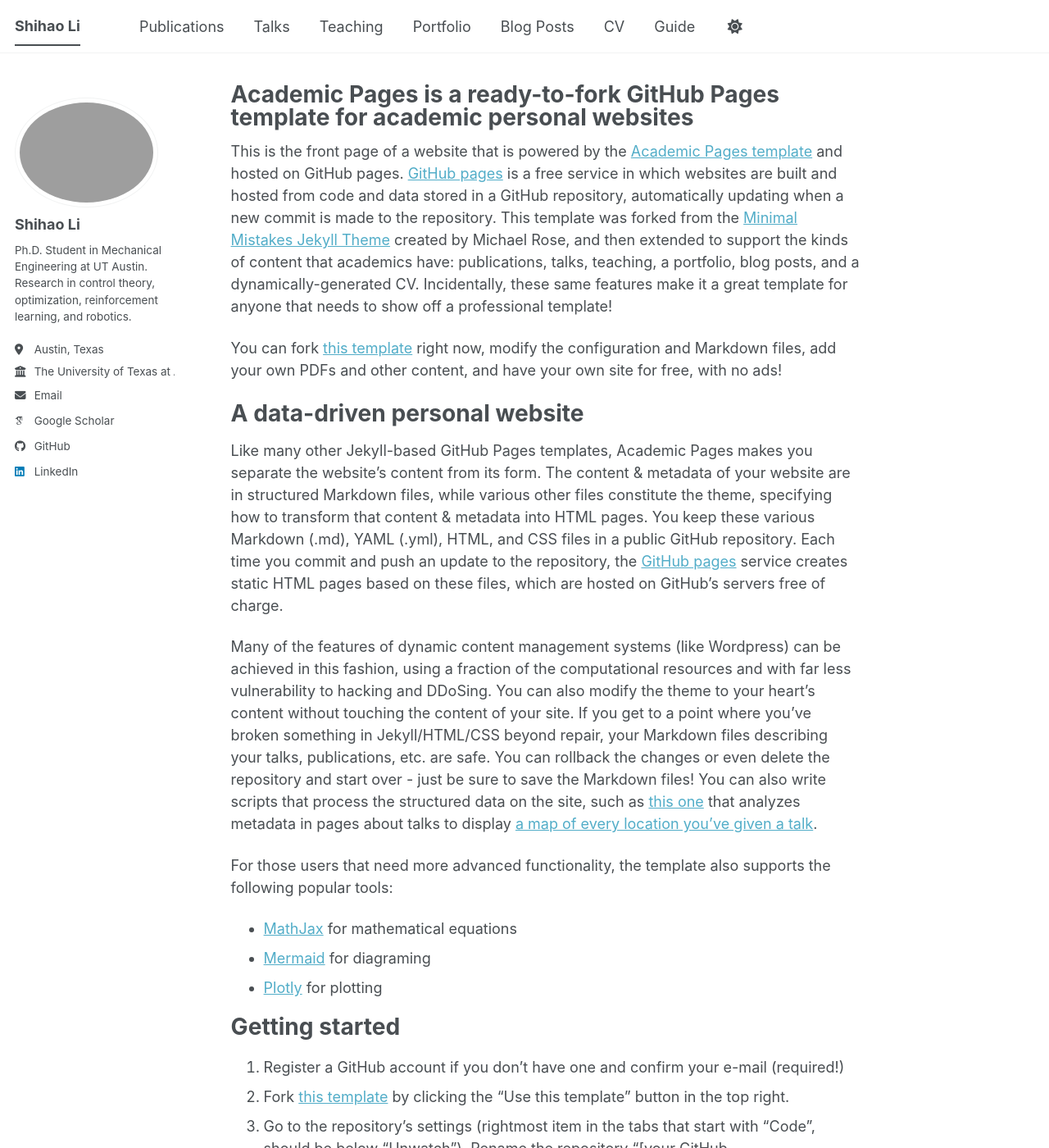
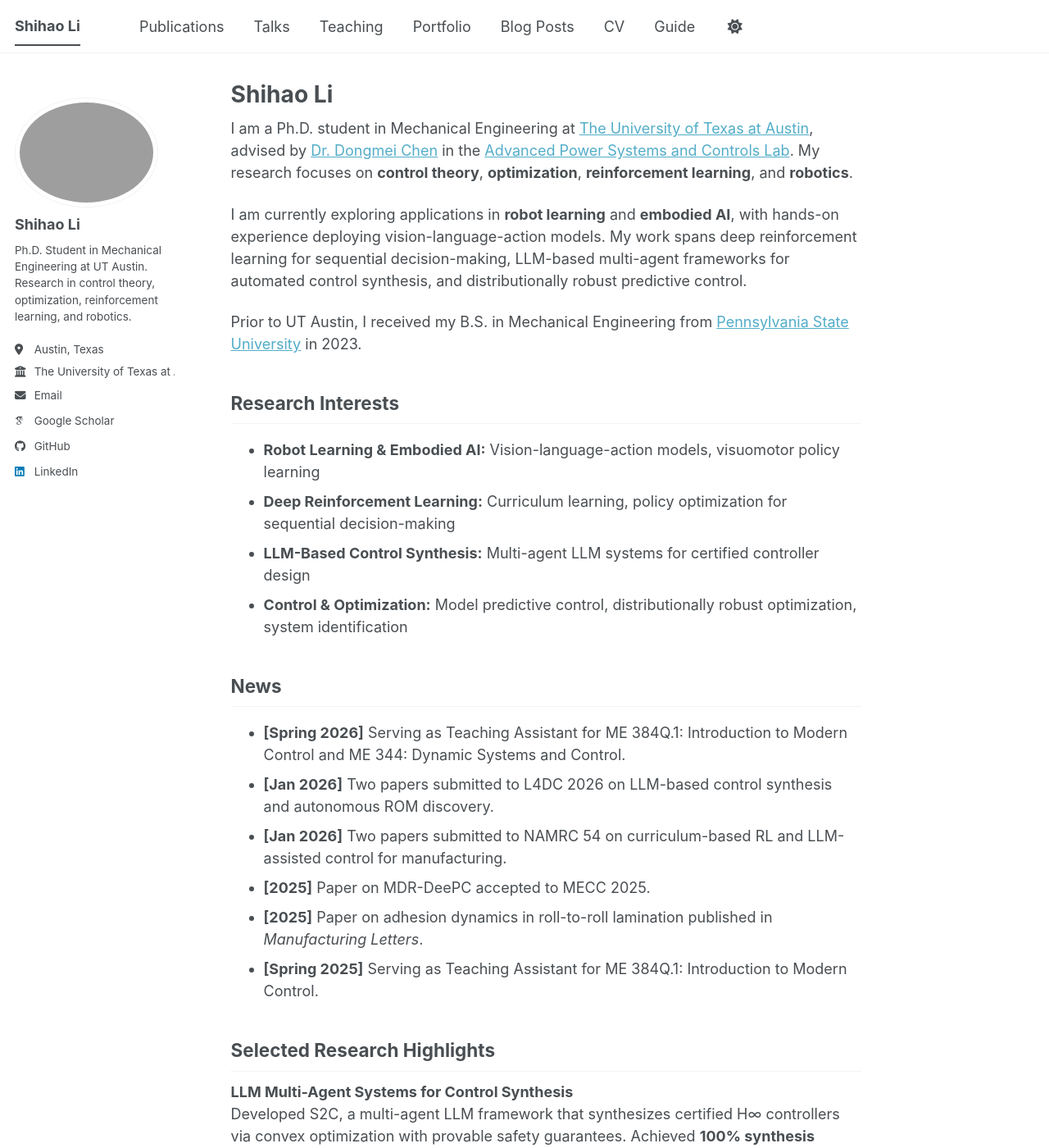
Before and after one commit to SheeHow/sheehow.github.io, a Jekyll site: the page built from _pages/about.md, in a window 1280 px wide and 1400 px high. Shown: the whole window at 82% size. Built offline with Jekyll 4.4.1, drawn with Linux system fonts in a browser that asks for light colours; some web fonts are replaced; a script bundle is joined from its source files by our own code; library files that are not in the unit come from our copies; some of the changed text lies outside the part shown.

Commit message:
Update about.md

```diff
--- a/_pages/about.md
+++ b/_pages/about.md
@@ -1,56 +1,46 @@
 ---
 permalink: /
-title: "Academic Pages is a ready-to-fork GitHub Pages template for academic personal websites"
+title: "Shihao Li"
 author_profile: true
 redirect_from:
   - /about/
   - /about.html
 ---
 
-This is the front page of a website that is powered by the [Academic Pages template](https://github.com/academicpages/academicpages.github.io) and hosted on GitHub pages. [GitHub pages](https://pages.github.com) is a free service in which websites are built and hosted from code and data stored in a GitHub repository, automatically updating when a new commit is made to the repository. This template was forked from the [Minimal Mistakes Jekyll Theme](https://mmistakes.github.io/minimal-mistakes/) created by Michael Rose, and then extended to support the kinds of content that academics have: publications, talks, teaching, a portfolio, blog posts, and a dynamically-generated CV. Incidentally, these same features make it a great template for anyone that needs to show off a professional template!
+I am a Ph.D. student in Mechanical Engineering at [The University of Texas at Austin](https://www.utexas.edu/), advised by [Dr. Dongmei Chen](https://www.me.utexas.edu/people/faculty-directory/chen) in the [Advanced Power Systems and Controls Lab](https://sites.utexas.edu/dongmeichen/). My research focuses on **control theory**, **optimization**, **reinforcement learning**, and **robotics**.
 
- You can fork [this template](https://github.com/academicpages/academicpages.github.io) right now, modify the configuration and Markdown files, add your own PDFs and other content, and have your own site for free, with no ads!
+I am currently exploring applications in **robot learning** and **embodied AI**, with hands-on experience deploying vision-language-action models. My work spans deep reinforcement learning for sequential decision-making, LLM-based multi-agent frameworks for automated control synthesis, and distributionally robust predictive control.
 
-A data-driven personal website
-======
-Like many other Jekyll-based GitHub Pages templates, Academic Pages makes you separate the website's content from its form. The content & metadata of your website are in structured Markdown files, while various other files constitute the theme, specifying how to transform that content & metadata into HTML pages. You keep these various Markdown (.md), YAML (.yml), HTML, and CSS files in a public GitHub repository. Each time you commit and push an update to the repository, the [GitHub pages](https://pages.github.com/) service creates static HTML pages based on these files, which are hosted on GitHub's servers free of charge.
+Prior to UT Austin, I received my B.S. in Mechanical Engineering from [Pennsylvania State University](https://www.psu.edu/) in 2023.
 
-Many of the features of dynamic content management systems (like Wordpress) can be achieved in this fashion, using a fraction of the computational resources and with far less vulnerability to hacking and DDoSing. You can also modify the theme to your heart's content without touching the content of your site. If you get to a point where you've broken something in Jekyll/HTML/CSS beyond repair, your Markdown files describing your talks, publications, etc. are safe. You can rollback the changes or even delete the repository and start over - just be sure to save the Markdown files! You can also write scripts that process the structured data on the site, such as [this one](https://github.com/academicpages/academicpages.github.io/blob/master/talkmap.ipynb) that analyzes metadata in pages about talks to display [a map of every location you've given a talk](https://academicpages.github.io/talkmap.html).
+## Research Interests
 
-For those users that need more advanced functionality, the template also supports the following popular tools:
-- [MathJax](https://www.mathjax.org/) for mathematical equations
-- [Mermaid](https://mermaid.js.org/) for diagraming
-- [Plotly](https://plotly.com/javascript/) for plotting
+- **Robot Learning & Embodied AI:** Vision-language-action models, visuomotor policy learning
+- **Deep Reinforcement Learning:** Curriculum learning, policy optimization for sequential decision-making
+- **LLM-Based Control Synthesis:** Multi-agent LLM systems for certified controller design
+- **Control & Optimization:** Model predictive control, distributionally robust optimization, system identification
 
-Getting started
-======
-1. Register a GitHub account if you don't have one and confirm your e-mail (required!)
-1. Fork [this template](https://github.com/academicpages/academicpages.github.io) by clicking the "Use this template" button in the top right.
-1. Go to the repository's settings (rightmost item in the tabs that start with "Code", should be below "Unwatch"). Rename the repository "[your GitHub username].github.io", which will also be your website's URL.
-1. Set site-wide configuration and create content & metadata (see below -- also see [this set of diffs](https://archive.is/3TPas) showing what files were changed to set up [an example site](https://getorg-testacct.github.io) for a user with the username "getorg-testacct")
-1. Upload any files (like PDFs, .zip files, etc.) to the files/ directory. They will appear at https://[your GitHub username].github.io/files/example.pdf.
-1. Check status by going to the repository settings, in the "GitHub pages" section
+## News
+- **[Spring 2026]** Serving as Teaching Assistant for ME 384Q.1: Introduction to Modern Control and ME 344: Dynamic Systems and Control.
+- **[Jan 2026]** Two papers submitted to L4DC 2026 on LLM-based control synthesis and autonomous ROM discovery.
+- **[Jan 2026]** Two papers submitted to NAMRC 54 on curriculum-based RL and LLM-assisted control for manufacturing.
+- **[2025]** Paper on MDR-DeePC accepted to MECC 2025.
+- **[2025]** Paper on adhesion dynamics in roll-to-roll lamination published in *Manufacturing Letters*.
+- **[Spring 2025]** Serving as Teaching Assistant for ME 384Q.1: Introduction to Modern Control.
 
-Site-wide configuration
-------
-The main configuration file for the site is in the base directory in [_config.yml](https://github.com/academicpages/academicpages.github.io/blob/master/_config.yml), which defines the content in the sidebars and other site-wide features. You will need to replace the default variables with ones about yourself and your site's github repository. The configuration file for the top menu is in [_data/navigation.yml](https://github.com/academicpages/academicpages.github.io/blob/master/_data/navigation.yml). For example, if you don't have a portfolio or blog posts, you can remove those items from that navigation.yml file to remove them from the header.
+## Selected Research Highlights
 
-Create content & metadata
-------
-For site content, there is one Markdown file for each type of content, which are stored in directories like _publications, _talks, _posts, _teaching, or _pages. For example, each talk is a Markdown file in the [_talks directory](https://github.com/academicpages/academicpages.github.io/tree/master/_talks). At the top of each Markdown file is structured data in YAML about the talk, which the theme will parse to do lots of cool stuff. The same structured data about a talk is used to generate the list of talks on the [Talks page](https://academicpages.github.io/talks), each [individual page](https://academicpages.github.io/talks/2012-03-01-talk-1) for specific talks, the talks section for the [CV page](https://academicpages.github.io/cv), and the [map of places you've given a talk](https://academicpages.github.io/talkmap.html) (if you run this [python file](https://github.com/academicpages/academicpages.github.io/blob/master/talkmap.py) or [Jupyter notebook](https://github.com/academicpages/academicpages.github.io/blob/master/talkmap.ipynb), which creates the HTML for the map based on the contents of the _talks directory).
+**LLM Multi-Agent Systems for Control Synthesis**
+Developed S2C, a multi-agent LLM framework that synthesizes certified H∞ controllers via convex optimization with provable safety guarantees. Achieved **100% synthesis success** on 14 COMPleib benchmarks.
 
-**Markdown generator**
+**Deep Reinforcement Learning for Sequential Decision-Making**
+Designed curriculum-based Soft Actor-Critic with entropy-regularized policy optimization, achieving **80.2% lower tracking error** than LQR baseline with robust disturbance rejection.
 
-The repository includes [a set of Jupyter notebooks](https://github.com/academicpages/academicpages.github.io/tree/master/markdown_generator
-) that converts a CSV containing structured data about talks or presentations into individual Markdown files that will be properly formatted for the Academic Pages template. The sample CSVs in that directory are the ones I used to create my own personal website at stuartgeiger.com. My usual workflow is that I keep a spreadsheet of my publications and talks, then run the code in these notebooks to generate the Markdown files, then commit and push them to the GitHub repository.
+**Vision-Language-Action Models**
+Deployed OpenVLA for robot manipulation tasks, gaining hands-on experience with action tokenization, visuomotor policy inference, and exploring fine-tuning strategies for task-specific adaptation.
 
-How to edit your site's GitHub repository
-------
-Many people use a git client to create files on their local computer and then push them to GitHub's servers. If you are not familiar with git, you can directly edit these configuration and Markdown files directly in the github.com interface. Navigate to a file (like [this one](https://github.com/academicpages/academicpages.github.io/blob/master/_talks/2012-03-01-talk-1.md) and click the pencil icon in the top right of the content preview (to the right of the "Raw | Blame | History" buttons). You can delete a file by clicking the trashcan icon to the right of the pencil icon. You can also create new files or upload files by navigating to a directory and clicking the "Create new file" or "Upload files" buttons.
+## Contact
 
-Example: editing a Markdown file for a talk
-![Editing a Markdown file for a talk](/images/editing-talk.png)
-
-For more info
-------
-More info about configuring Academic Pages can be found in [the guide](https://academicpages.github.io/markdown/), the [growing wiki](https://github.com/academicpages/academicpages.github.io/wiki), and you can always [ask a question on GitHub](https://github.com/academicpages/academicpages.github.io/discussions). The [guides for the Minimal Mistakes theme](https://mmistakes.github.io/minimal-mistakes/docs/configuration/) (which this theme was forked from) might also be helpful.
+- **Email:** [shihaoli01301@utexas.edu](mailto:shihaoli01301@utexas.edu)
+- **LinkedIn:** [Shihao Li](https://www.linkedin.com/in/shihao-li-54692221a/)
+- **GitHub:** [SheeHow](https://github.com/SheeHow)
```
